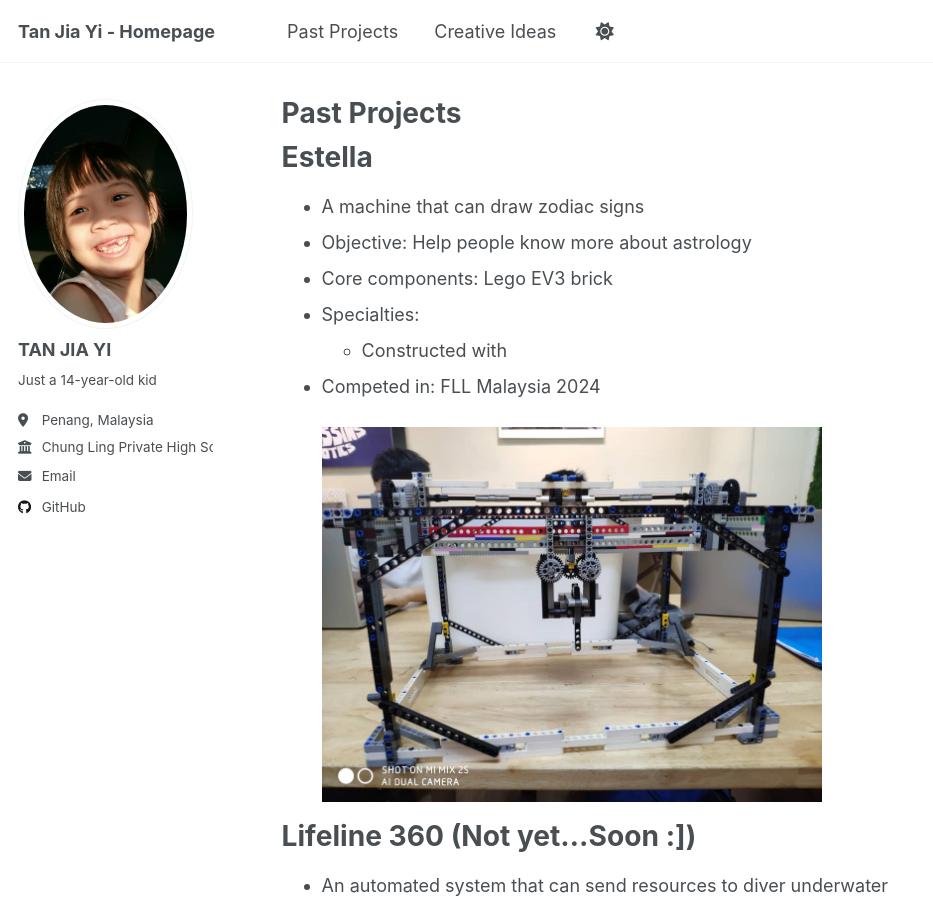
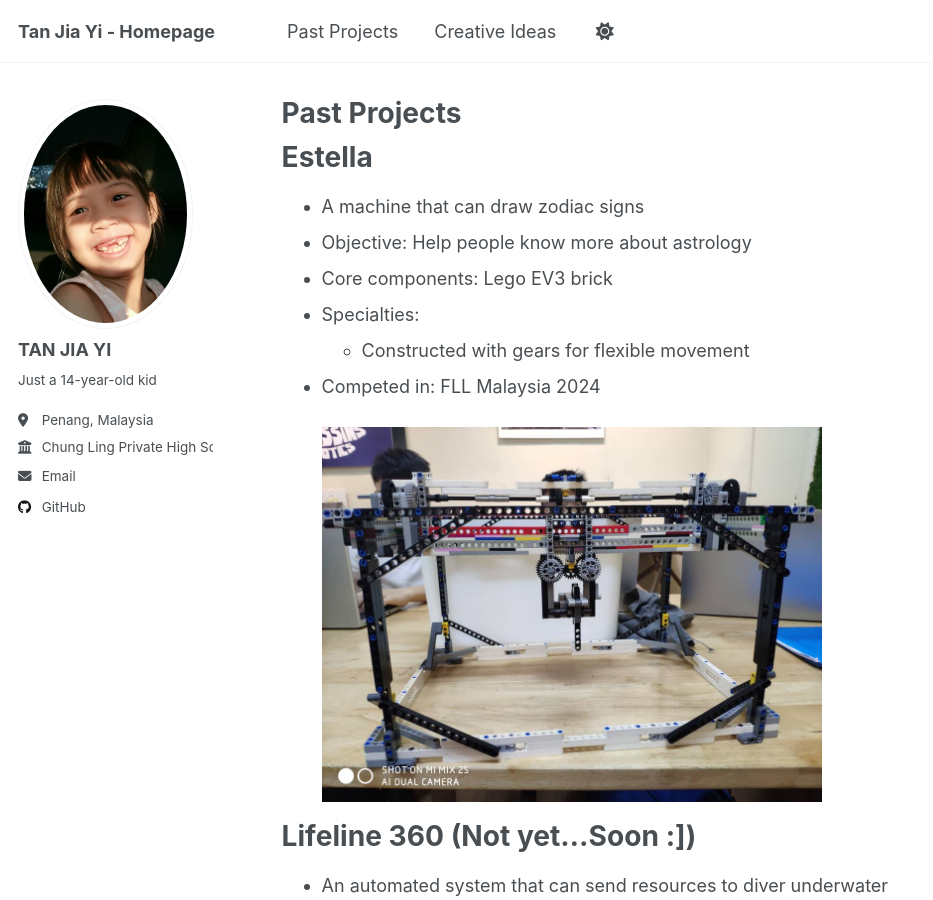
Before and after one commit to TJ2011/TJ2011.github.io, a Jekyll site: the page built from _pages/pastprojects.md, in a window 1280 px wide and 900 px high. Shown: the whole window, without its empty margins (0-933 px from the left). Built offline with Jekyll 4.4.1, drawn with Linux system fonts in a browser that asks for light colours; a script that is not in the unit is left out.

Commit message:
update25

```diff
--- a/_pages/pastprojects.md
+++ b/_pages/pastprojects.md
@@ -13,7 +13,7 @@ Estella
 * Objective: Help people know more about astrology
 * Core components: Lego EV3 brick
 * Specialties:
-  * Constructed with
+  * Constructed with gears for flexible movement
 * Competed in: FLL Malaysia 2024 <br/><br/><img src= '/images/Estella.jpg' width="500" height="300">
 
 Lifeline 360 (Not yet...Soon :])
```
Also changed, not shown: other parts of _pages/pastprojects.md (+0 -1 lines).
